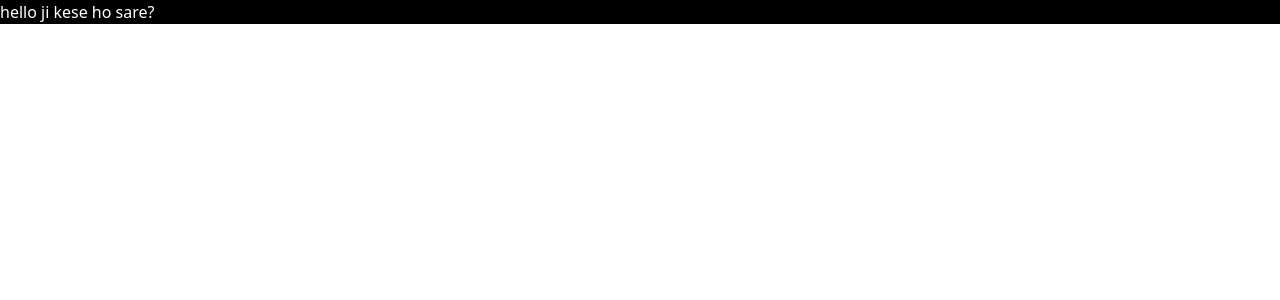
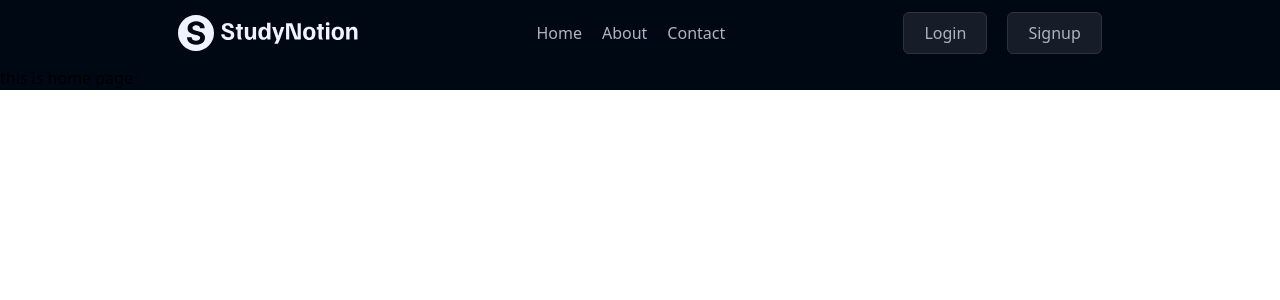
Before and after one commit to Avadh-Munjapara/mini-projects, a React (Create React App) app in the folder React/studynotion/: page /home in a window 1280 px wide. Shown: the top 300 px of the page. Built offline with nearby package versions, Linux system fonts and the light colour scheme.

Commit message:
navbar completed

```diff
--- a/React/studynotion/src/App.js
+++ b/React/studynotion/src/App.js
@@ -1,9 +1,32 @@
-import logo from './logo.svg';
 import './App.css';
+import Navbar from './components/Navbar'
+import { Route,Routes } from 'react-router-dom';
+import Home from './pages/Home';
+import Login from './pages/Login';
+import Signup from './pages/Signup';
+import Dashboard from './pages/Dashboard';
+import { useState } from 'react';
 
 function App() {
+
+  const [IsLoggedIn, setIsLoggedIn] = useState(false);
+
   return (
-   <div className='bg-black text-white'>hello ji kese ho sare?</div>
+
+
+    <div className='bg-[#000814]'>
+      <Navbar IsLoggedIn={IsLoggedIn}></Navbar>
+      <Routes>
+        <Route path='/home' element={<Home></Home>}></Route>
+        <Route path='/login' element={<Login></Login>}></Route>
+        <Route path='/signup' element={<Signup></Signup>}></Route>
+        <Route path='/dashboard' element={<Dashboard></Dashboard>}></Route>
+      </Routes>
+    </div>
+
+
+
+
   );
 }
 
--- a/React/studynotion/src/components/Navbar.js
+++ b/React/studynotion/src/components/Navbar.js
@@ -1,8 +1,25 @@
 import React from 'react';
+import logo from "../assets/Logo.svg"
 
-const Navbar = () => {
+const Navbar = ({IsLoggedIn}) => {
     return (
-        <div>
+        <div className='flex py-3 justify-evenly text-[#AFB2BF] items-center'>
+            <div><img className='h-9' src={logo} alt="logo" /></div>
+            <div className='flex gap-5'>
+                <button>Home</button>
+                <button>About</button>
+                <button>Contact</button>
+            </div>
+            {
+                IsLoggedIn?(<div className='flex gap-5'>
+                    <button className='bg-[#161D29] px-5 py-2 rounded-md border-[0.5px] border-[#2C333F]'>Logout</button>
+                    <button className='bg-[#161D29] px-5 py-2 rounded-md border-[0.5px] border-[#2C333F]'>Dashboard</button>
+               </div>):(  <div className='flex gap-5'>
+                <button className='bg-[#161D29] px-5 py-2 rounded-md border-[0.5px] border-[#2C333F]'>Login</button>
+                <button className='bg-[#161D29] px-5 py-2 rounded-md border-[0.5px] border-[#2C333F]'>Signup</button>
+
+            </div>)
+            }
 
         </div>
     );
--- a/React/studynotion/src/index.js
+++ b/React/studynotion/src/index.js
@@ -3,11 +3,14 @@ import ReactDOM from 'react-dom/client';
 import './index.css';
 import App from './App';
 import reportWebVitals from './reportWebVitals';
+import { BrowserRouter } from 'react-router-dom';
 
 const root = ReactDOM.createRoot(document.getElementById('root'));
 root.render(
   <React.StrictMode>
+    <BrowserRouter>
     <App />
+    </BrowserRouter>
   </React.StrictMode>
 );
 
--- a/React/studynotion/src/pages/Home.js
+++ b/React/studynotion/src/pages/Home.js
@@ -3,7 +3,7 @@ import React from 'react';
 const Home = () => {
     return (
         <div>
-
+            this is home page
         </div>
     );
 }
```
